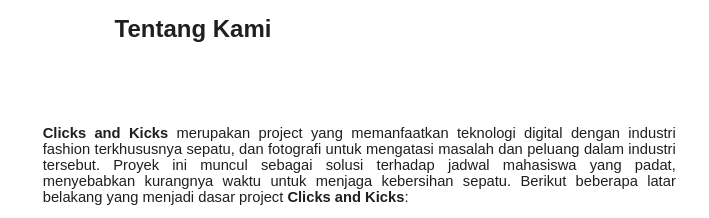
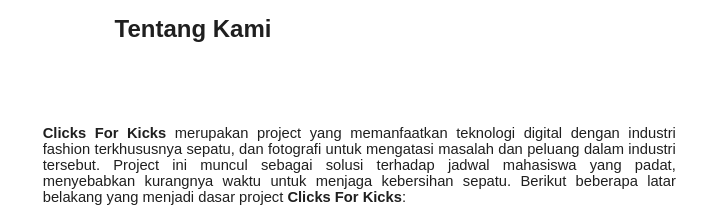
Before and after one commit to SoLiDinity/cfk-beta, a website built with webpack: page src/templates/index.html in a window 1280 px wide. Shown: the part 532-750 px from the top of the page, 447-1156 px from the left. Built offline with nearby package versions, Linux system fonts and the light colour scheme; files whose address does not match are found by name.

Commit message:
Adjusting some words within the about section article

```diff
--- a/src/templates/index.html
+++ b/src/templates/index.html
@@ -63,8 +63,8 @@
           <img src="images/young people in the aprons with gadgets.png" alt="" />
         <article>
           <p>
-            <strong>Clicks and Kicks</strong> merupakan project yang memanfaatkan teknologi digital dengan industri fashion terkhususnya sepatu, dan fotografi untuk mengatasi masalah dan peluang dalam industri tersebut. Proyek ini muncul sebagai solusi terhadap jadwal mahasiswa yang padat, menyebabkan kurangnya waktu untuk menjaga kebersihan sepatu. Berikut beberapa latar
-            belakang yang menjadi dasar project <strong>Clicks and Kicks</strong>:
+            <strong>Clicks For Kicks</strong> merupakan project yang memanfaatkan teknologi digital dengan industri fashion terkhususnya sepatu, dan fotografi untuk mengatasi masalah dan peluang dalam industri tersebut. Project ini muncul sebagai solusi terhadap jadwal mahasiswa yang padat, menyebabkan kurangnya waktu untuk menjaga kebersihan sepatu. Berikut beberapa latar
+            belakang yang menjadi dasar project <strong>Clicks For Kicks</strong>:
           </p>
           <ul>
             <li>Tren pembelian online</li>
```
